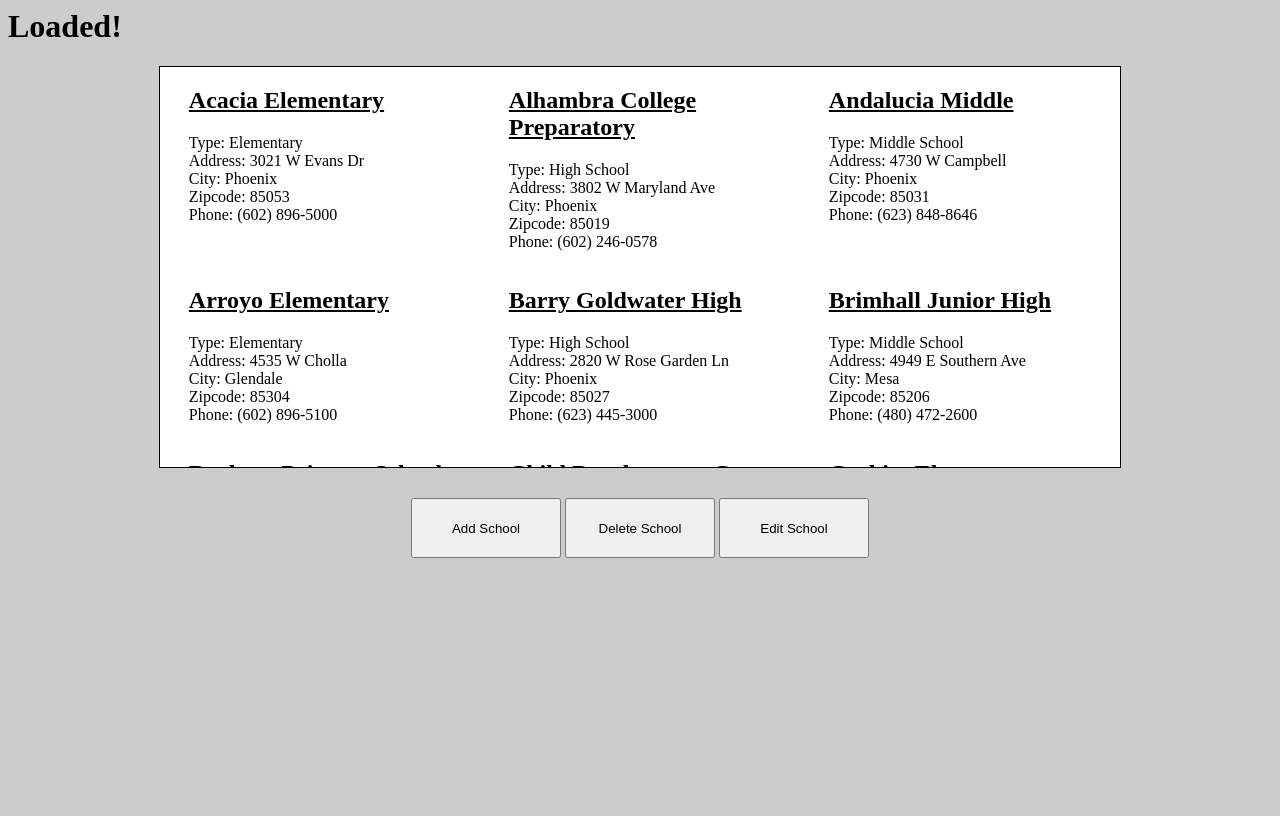
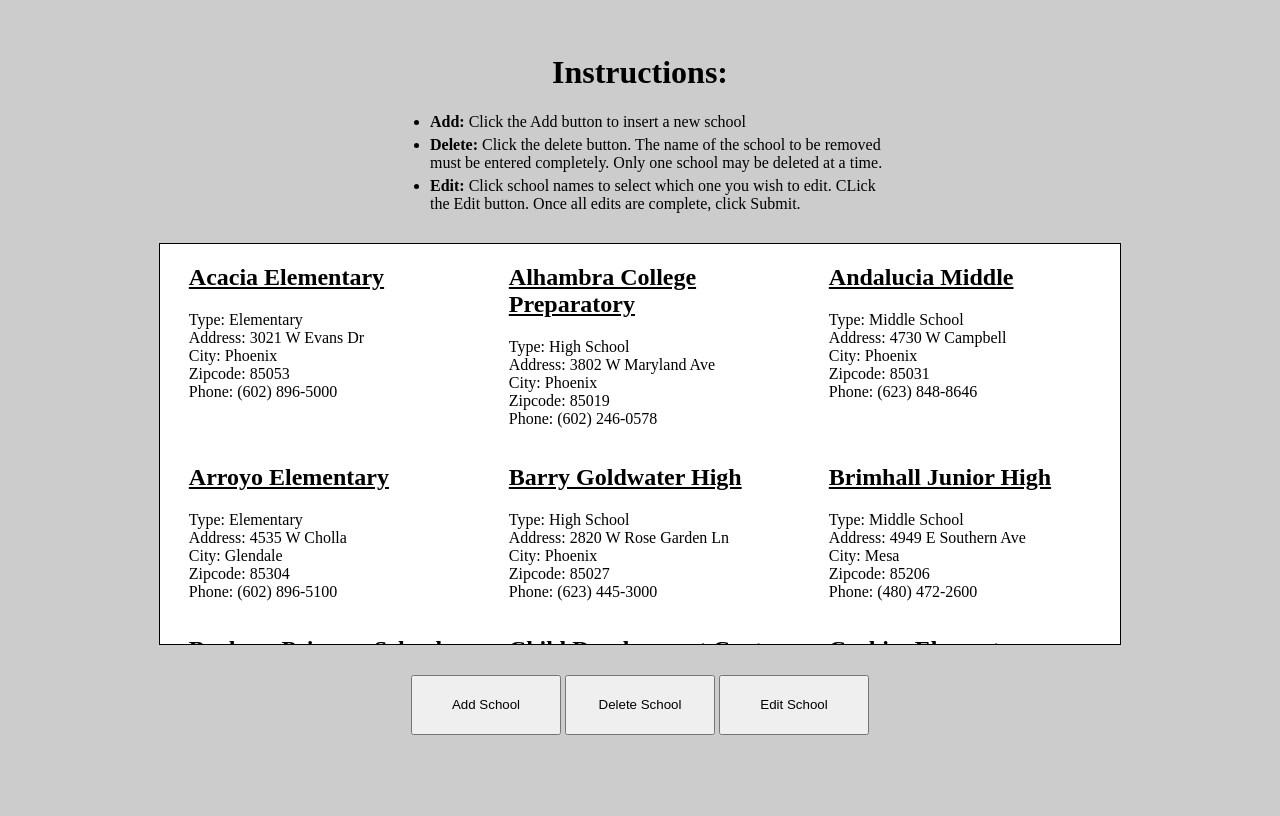
Before and after one commit to railstar0083/RESTful-Services-demo, a website: page app/index.html in a window 1280 px wide. Drawn offline with nearby package versions, Linux system fonts and the light colour scheme; files that its build step writes are made by us from their sources.

Commit message:
header styling.  Instructions added.  Some old code cleaned up.

```diff
--- a/app/index.html
+++ b/app/index.html
@@ -12,7 +12,14 @@
 
 <body>
 
-<h1>Loaded!</h1>
+<header>
+	<h1>Instructions:</h1>
+	<ul>
+		<li><span>Add: </span>Click the Add button to insert a new school</li>
+		<li><span>Delete: </span>Click the delete button. The name of the school to be removed must be entered completely. Only one school may be deleted at a time.</li>
+		<li><span>Edit: </span>Click school names to select which one you wish to edit.  CLick the Edit button.  Once all edits are complete, click Submit.</li>
+	</ul>
+</header>
 <div id="SchoolTable">
 
 </div>
--- a/app/styles/main.scss
+++ b/app/styles/main.scss
@@ -2,6 +2,22 @@ body {
 	height: 100%;
 	color: #000;
 	background: #ccc;
+	header {
+		text-align: center;
+		padding: 25px 0;
+		ul {
+			text-align: left;
+			margin: 0 auto;
+			display: inline-block;
+			width: 460px;
+			li {
+				margin-bottom: 5px;
+				span {
+					font-weight: bold;
+				}
+			}
+		}
+	}
 	#SchoolTable {
 		border: 1px solid #000;
 		width: 960px;
```
Also changed, not shown: app/public/css/main.css.
